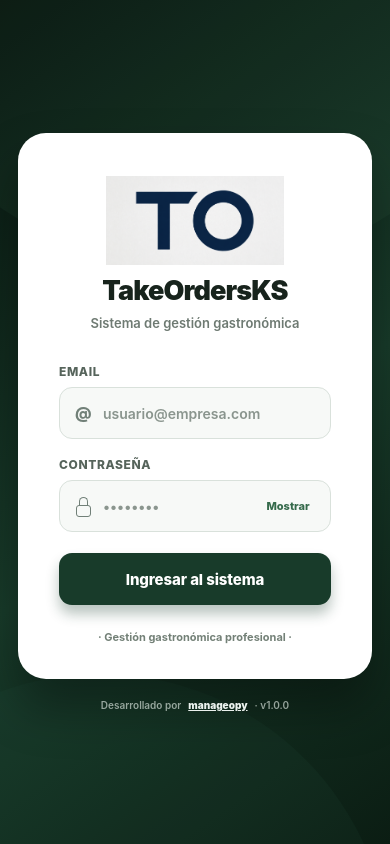
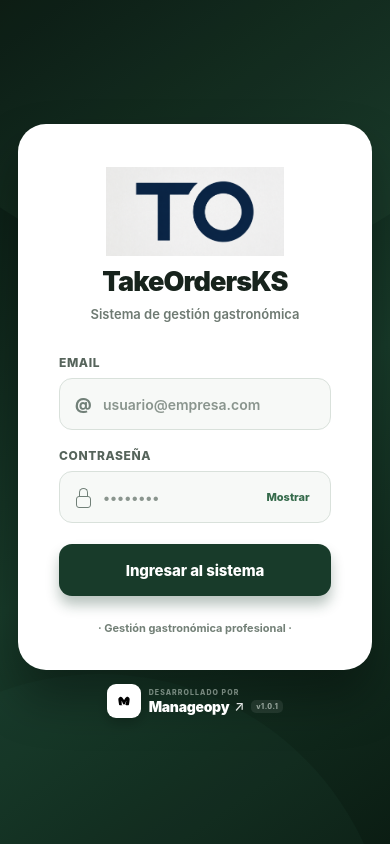
Before and after one commit to CarlosBenitezRey/TakeOrdersKS, a React Native app: screen / in a window 390 px wide. Built offline with nearby package versions, Linux system fonts and the light colour scheme.

Commit message:
Refresh login attribution branding
Add the Manageopy logo and a redesigned linked attribution on the login screen, adjust compact layout behavior, and bump the app version to 1.0.1.

```diff
--- a/app.json
+++ b/app.json
@@ -2,7 +2,7 @@
   "expo": {
     "name": "TakeOrdersKS",
     "slug": "takeordersks",
-    "version": "1.0.0",
+    "version": "1.0.1",
     "orientation": "portrait",
     "icon": "./assets/icon.png",
     "userInterfaceStyle": "light",
--- a/package.json
+++ b/package.json
@@ -1,6 +1,6 @@
 {
   "name": "mobile",
-  "version": "1.0.0",
+  "version": "1.0.1",
   "main": "index.js",
   "dependencies": {
     "@supabase/supabase-js": "^2.107.0",
--- a/src/config/productConfig.js
+++ b/src/config/productConfig.js
@@ -22,7 +22,8 @@ export const PRODUCT_CONFIG = {
   },
   attribution: {
     prefix: 'Desarrollado por',
-    label: 'manageopy',
+    label: 'Manageopy',
+    logo: require('../../assets/branding/manageopy-logo.svg'),
     url: 'https://manageopy.com',
   },
 };
--- a/src/screens/LoginScreen.js
+++ b/src/screens/LoginScreen.js
@@ -22,7 +22,7 @@ const BRAND = PRODUCT_CONFIG.branding;
 
 export default function LoginScreen({ onLoginSuccess }) {
   const { height } = useWindowDimensions();
-  const compact = height < 720;
+  const compact = height < 780;
   const [email, setEmail] = useState('');
   const [password, setPassword] = useState('');
   const [showPassword, setShowPassword] = useState(false);
@@ -188,17 +188,39 @@ export default function LoginScreen({ onLoginSuccess }) {
             </View>
 
             <View style={styles.footer}>
-              <Text style={styles.footerText}>{PRODUCT_CONFIG.attribution.prefix}</Text>
               <Pressable
                 accessibilityRole="link"
                 accessibilityLabel="Abrir el sitio web de Manageopy"
                 hitSlop={8}
                 onPress={handleOpenManageopy}
-                style={({ pressed }) => pressed && styles.manageopyLinkPressed}
+                style={({ pressed }) => [
+                  styles.manageopyAttribution,
+                  pressed && styles.manageopyLinkPressed,
+                ]}
               >
-                <Text style={styles.manageopyLink}>{PRODUCT_CONFIG.attribution.label}</Text>
+                <View style={styles.manageopyLogoFrame}>
+                  <Image
+                    accessibilityIgnoresInvertColors
+                    resizeMode="contain"
+                    source={PRODUCT_CONFIG.attribution.logo}
+                    style={styles.manageopyLogo}
+                  />
+                </View>
+                <View style={styles.manageopyCopy}>
+                  <Text style={styles.manageopyEyebrow}>
+                    {PRODUCT_CONFIG.attribution.prefix}
+                  </Text>
+                  <View style={styles.manageopyNameRow}>
+                    <Text style={styles.manageopyLink}>
+                      {PRODUCT_CONFIG.attribution.label}
+                    </Text>
+                    <Text accessibilityElementsHidden style={styles.externalLinkIcon}>
+                      ↗
+                    </Text>
+                    <Text style={styles.manageopyVersion}>{APP_VERSION_LABEL}</Text>
+                  </View>
+                </View>
               </Pressable>
-              <Text style={styles.footerText}>· {APP_VERSION_LABEL}</Text>
             </View>
           </View>
         </ScrollView>
@@ -463,25 +485,80 @@ const styles = StyleSheet.create({
     fontWeight: '700',
   },
   footer: {
-    marginTop: 20,
+    marginTop: 12,
+    alignItems: 'center',
+  },
+  manageopyAttribution: {
     flexDirection: 'row',
-    flexWrap: 'wrap',
+    alignItems: 'center',
+    alignSelf: 'center',
+    gap: 8,
+    paddingVertical: 2,
+    paddingHorizontal: 3,
+    borderRadius: 10,
+  },
+  manageopyLogoFrame: {
+    width: 34,
+    height: 34,
+    borderRadius: 9,
     justifyContent: 'center',
     alignItems: 'center',
-    gap: 7,
+    overflow: 'hidden',
+    backgroundColor: '#FFFFFF',
+    shadowColor: '#000000',
+    shadowOffset: { width: 0, height: 6 },
+    shadowOpacity: 0.18,
+    shadowRadius: 12,
+    elevation: 4,
   },
-  footerText: {
-    color: 'rgba(232, 242, 235, 0.62)',
-    fontSize: 10,
-    fontWeight: '600',
+  manageopyLogo: {
+    width: 22,
+    height: 22,
+  },
+  manageopyCopy: {
+    alignItems: 'flex-start',
+  },
+  manageopyEyebrow: {
+    marginBottom: 1,
+    color: 'rgba(232, 242, 235, 0.48)',
+    fontSize: 7,
+    lineHeight: 9,
+    fontWeight: '800',
+    letterSpacing: 1.05,
+    textTransform: 'uppercase',
+  },
+  manageopyNameRow: {
+    flexDirection: 'row',
+    alignItems: 'center',
+    gap: 5,
   },
   manageopyLink: {
-    color: 'rgba(245, 250, 247, 0.96)',
-    fontSize: 10,
+    color: '#FFFFFF',
+    fontSize: 14,
+    lineHeight: 17,
     fontWeight: '900',
-    textDecorationLine: 'underline',
+    letterSpacing: -0.3,
+  },
+  externalLinkIcon: {
+    color: 'rgba(255, 255, 255, 0.88)',
+    fontSize: 13,
+    lineHeight: 15,
+    fontWeight: '500',
+  },
+  manageopyVersion: {
+    marginLeft: 2,
+    paddingHorizontal: 5,
+    paddingVertical: 2,
+    borderRadius: 5,
+    overflow: 'hidden',
+    color: 'rgba(232, 242, 235, 0.58)',
+    fontSize: 7,
+    lineHeight: 9,
+    fontWeight: '800',
+    letterSpacing: 0.45,
+    backgroundColor: 'rgba(255, 255, 255, 0.08)',
   },
   manageopyLinkPressed: {
-    opacity: 0.62,
+    opacity: 0.68,
   },
 });
```
Also changed, not shown: assets/branding/manageopy-logo.svg (added).
